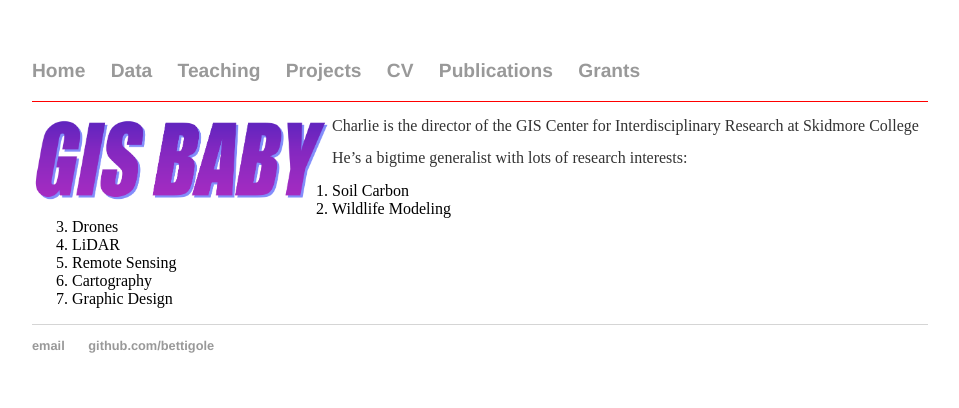
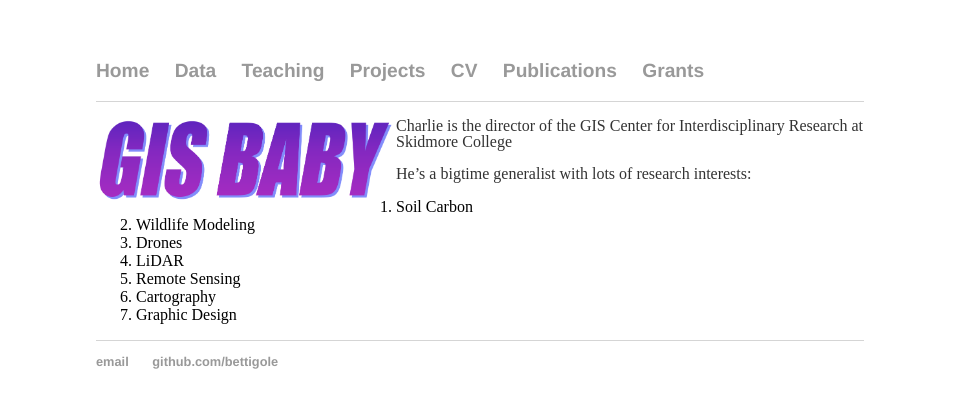
Before and after one commit to bettigole/bettigole.github.io, a Jekyll site: the page built from about.md, in a window 1280 px wide. Shown: the top 408 px of the page, without its empty margins (160-1119 px from the left). Built offline with Jekyll 4.4.1, drawn with Linux system fonts in a browser that asks for light colours; our own code applies the rules of GitHub Pages for plain Markdown files.

Commit message:
remove red try ul instead of ul li

```diff
--- a/css/main.css
+++ b/css/main.css
@@ -1,16 +1,16 @@
 body {
     margin: 60px auto;
-    width: 70%;
+    width: 60%;
 }
 
 nav {
-    border-bottom: 1px solid #ff0000;
+    border-bottom: 1px solid #d5d5d5;
     font-size: 1.2em;
 }
 
-ul li {
+ul {
     font-size: 1em;
-    line-spacing: 1.5em;
+    line-spacing: 200%;
 }
 
 nav ul, footer ul {
```
